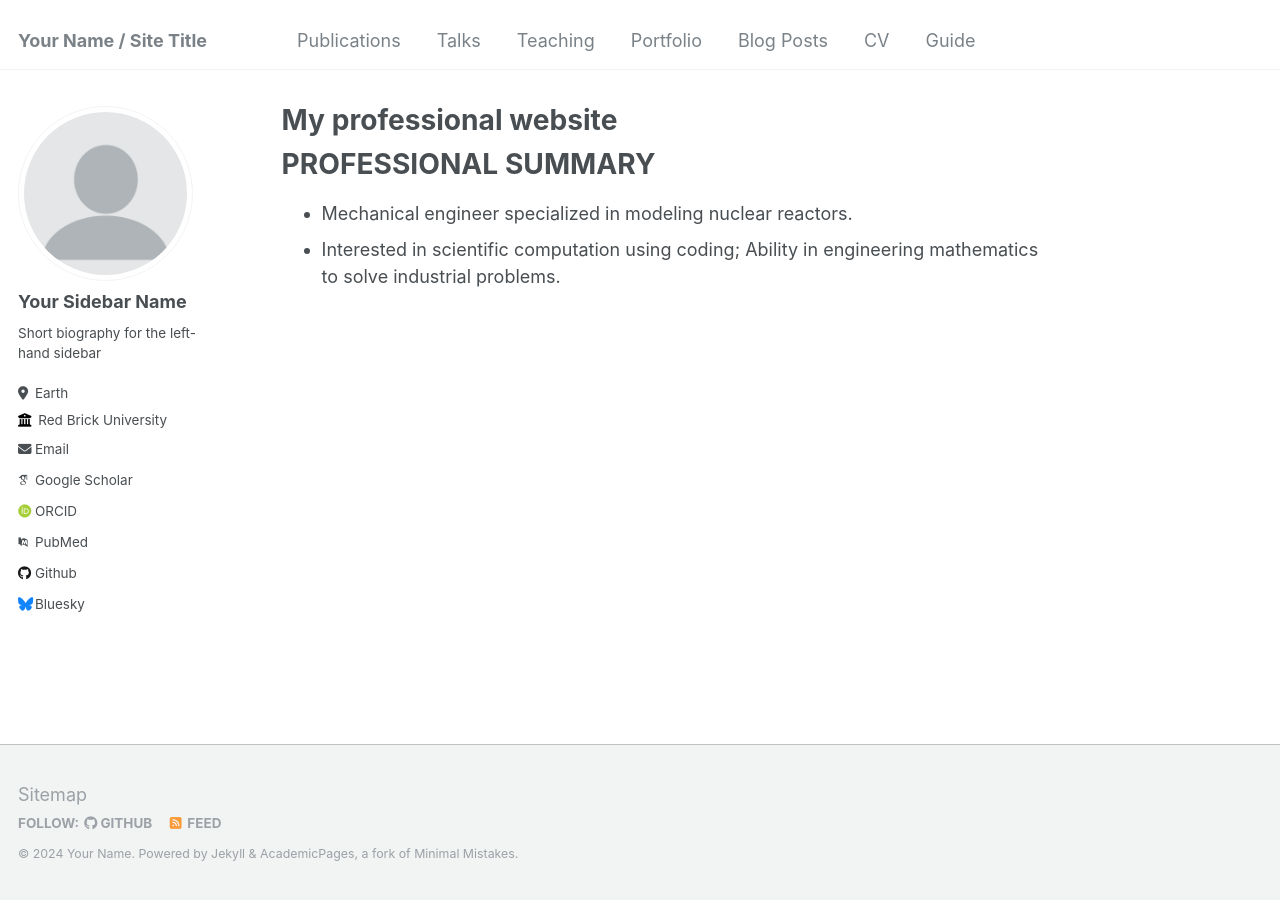
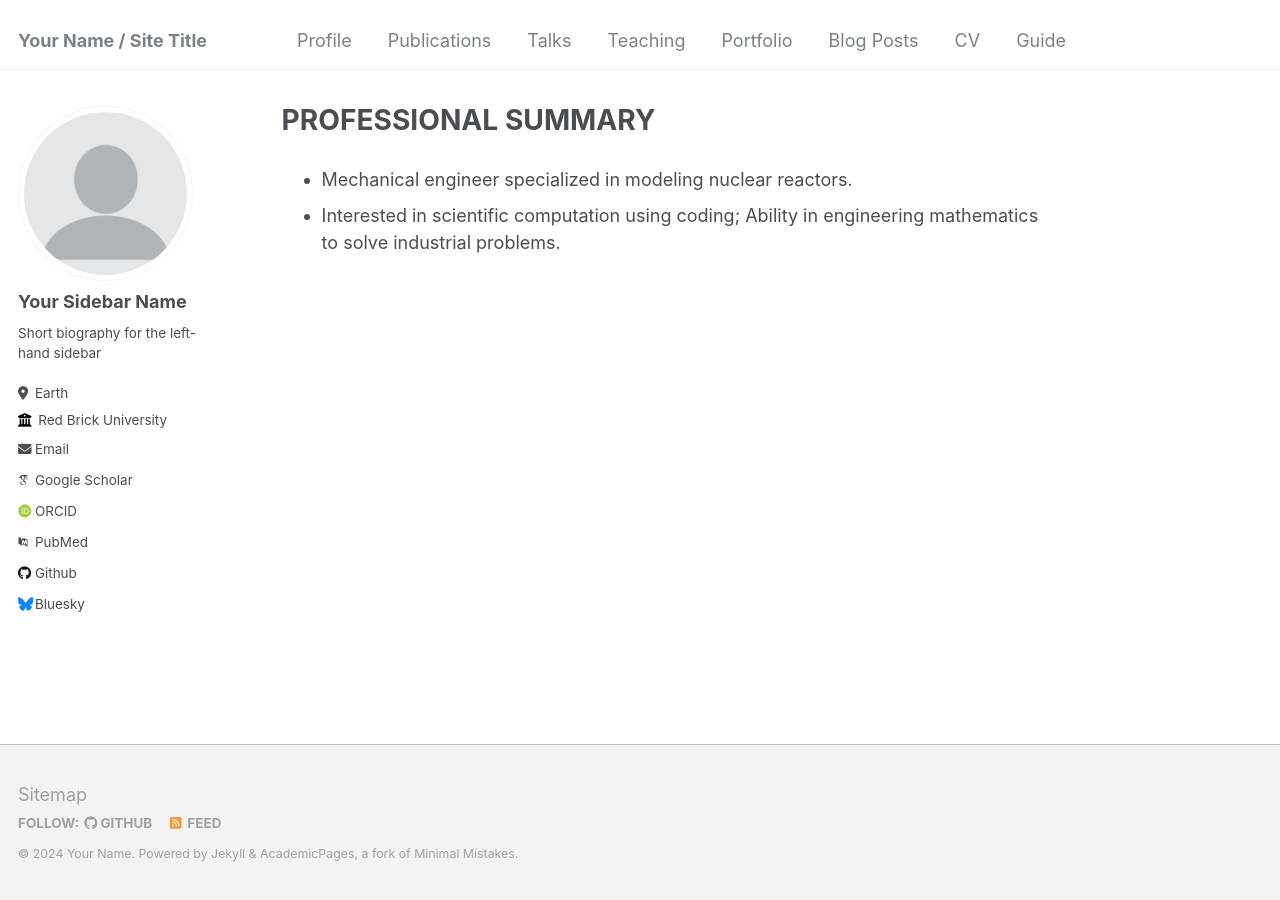
Before and after one commit to VikramGovindarajan/vikramgovindarajan.github.io, a Jekyll site: the page built from _pages/about.md, in a window 1280 px wide. Built offline with Jekyll 4.4.1, drawn with Linux system fonts in a browser that asks for light colours; some web fonts are replaced.

Commit message:
add Profile page in navigation.yml update about.md

```diff
--- a/_data/navigation.yml
+++ b/_data/navigation.yml
@@ -1,5 +1,8 @@
 # main links links
 main:
+  - title: "Profile"
+    url: /profile/
+
   - title: "Publications"
     url: /publications/
 
--- a/_pages/about.md
+++ b/_pages/about.md
@@ -1,6 +1,6 @@
 ---
 permalink: /
-title: "My professional website"
+title: "PROFESSIONAL SUMMARY"
 author_profile: true
 redirect_from:
   - /about/
@@ -8,7 +8,5 @@ redirect_from:
 ---
 
 
-PROFESSIONAL SUMMARY
-====================
 -     Mechanical engineer specialized in modeling nuclear reactors.
 -     Interested in scientific computation using coding; Ability in engineering mathematics to solve industrial problems.
```
